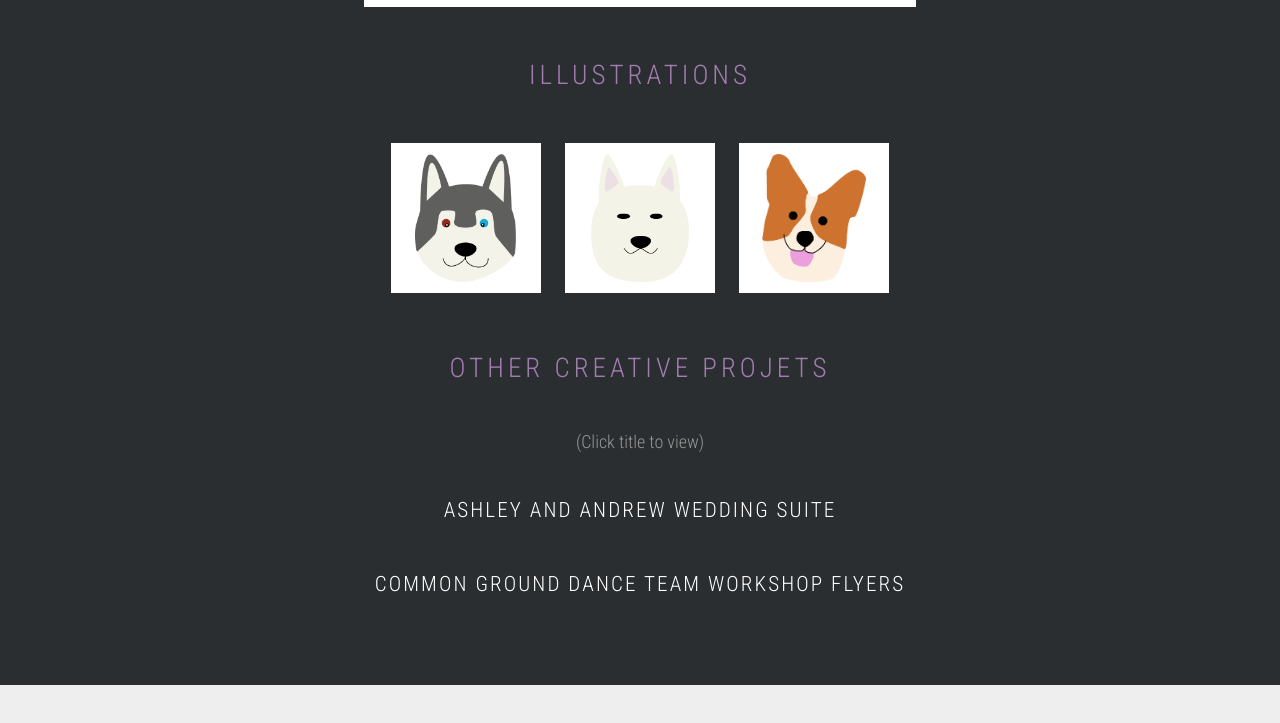
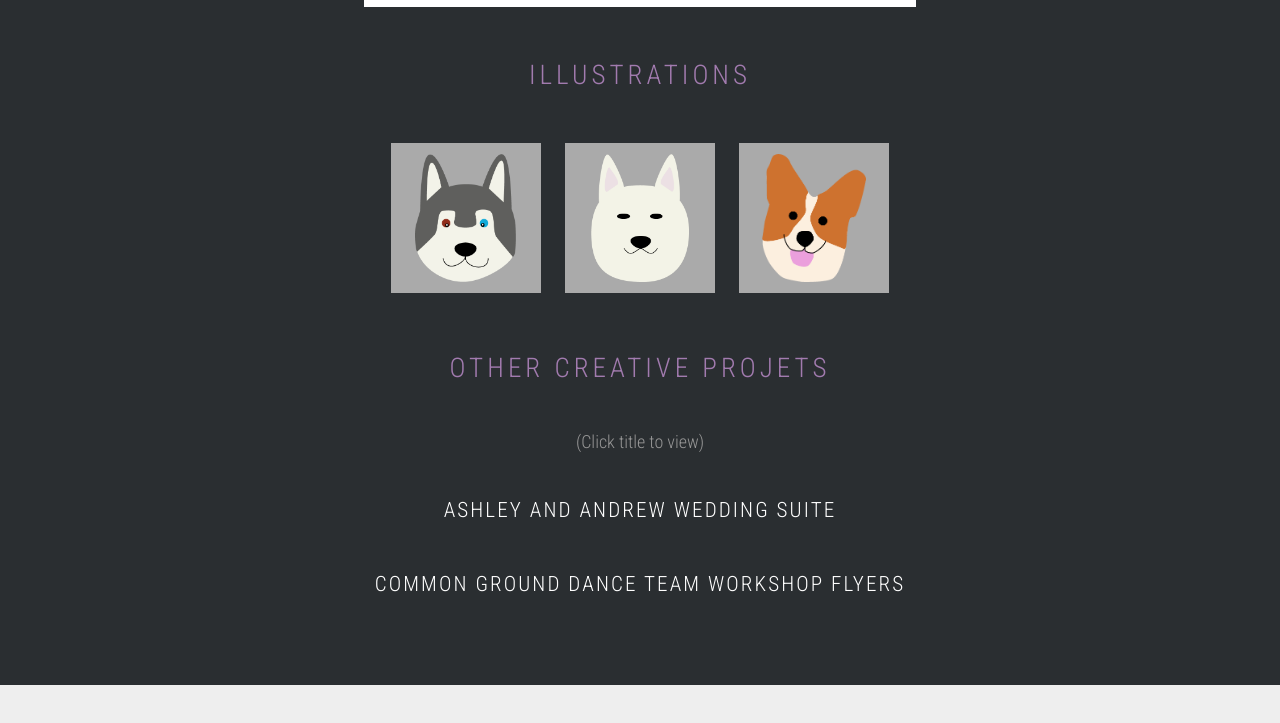
Before and after one commit to aprilchuie/aprilchuie.github.io, a plain HTML site: page index.html in a window 1280 px wide. Shown: the part 3300-4023 px from the top of the page. Drawn offline with Linux system fonts and the light colour scheme.

Commit message:
Change background of illustration thumbs
grey to be easier on the eyes

```diff
--- a/css/style.css
+++ b/css/style.css
@@ -166,9 +166,9 @@ header > img {
 	width: 150px;
 	height: 150px;
 	padding: 10px;
-	border: 0.5px solid #fff;
+	border: 0.5px solid #aaaaaa;
 	margin: 10px;
-	background-color: #fff;
+	background-color: #aaaaaa;
 	object-fit: contain;
 }
 .work-container .thumb img:hover {
```
